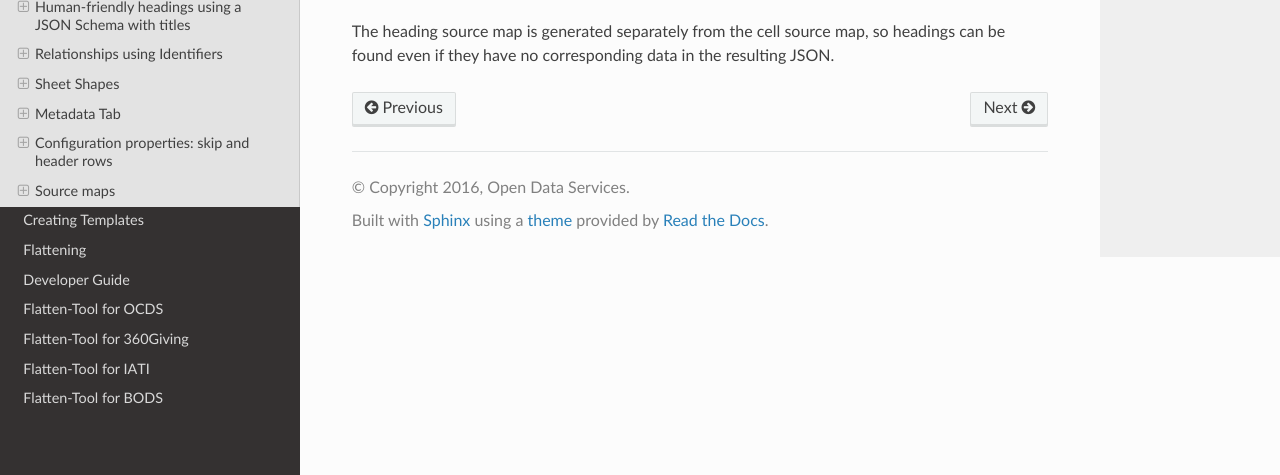
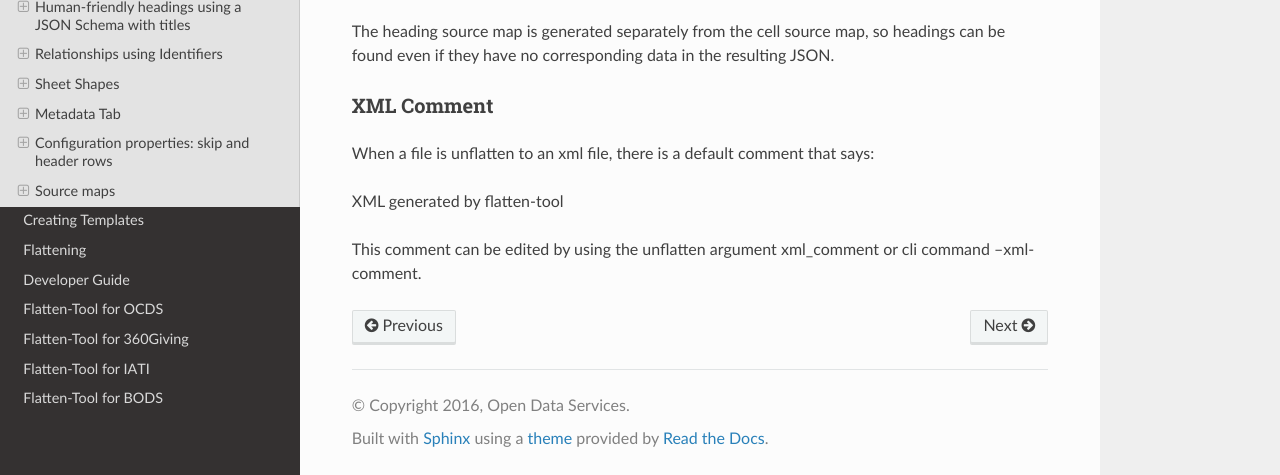
Before and after one commit to OpenDataServices/flatten-tool, a Sphinx documentation site: the page built from docs/unflatten.rst, in a window 1280 px wide and 900 px high, scrolled down 35126 px, cut to the strip 425-900 px from the top of the window. Built offline with Sphinx 7.4.7 and the Read the Docs theme 2.0.0, drawn with Linux system fonts in a browser that asks for light colours.

Commit message:
Update docs with xml comment option

```diff
--- a/docs/unflatten.rst
+++ b/docs/unflatten.rst
@@ -1410,3 +1410,15 @@ using in this section:
 The heading source map is generated separately from the cell source map, so
 headings can be found even if they have no corresponding data in the resulting
 JSON.
+
+XML Comment
+------------
+
+When a file is unflatten to an xml file, there is a default comment that says:
+
+::
+
+XML generated by flatten-tool
+
+This comment can be edited by using the unflatten argument xml_comment or
+cli command --xml-comment.
```
